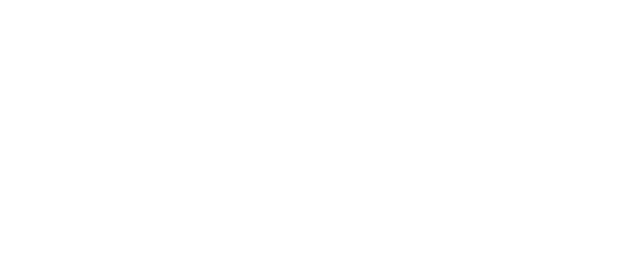
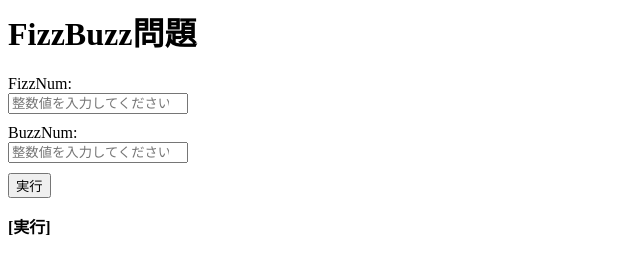
Before and after one commit to minhouse/javascript_2, a plain HTML site: page index.html in a window 1280 px wide. Shown: the whole page, without its empty margins (0-640 px from the left). Drawn offline with Linux system fonts and the light colour scheme.

Commit message:
first review

```diff
--- a/fizzbuzz2.js
+++ b/fizzbuzz2.js
@@ -1 +1,46 @@
-//JavaScript課題２
+// JavaScript課題２
+// DOMはHTMLなどのドキュメントにJavaScriptからアクセスするための仕組み
+// DOMによりオブジェクト化することでJavaScript側からはTMLを操作できる
+
+// 結果をHTMLの要素に追加
+function appendResult(text) {
+  // HTML要素をJavaScript側で取得するにはgetElementByIdを使う
+  const resultContainer = document.getElementById("result");
+  // HTML要素をJavaScriptから生成するにはcreateElementを使いdiv要素を生成してresultItemに代入
+  const resultItem = document.createElement("div");
+  resultItem.textContent = text;
+  // JavaScript側で生成したHTML要素をDOMに追加して画面に出力できるにはappendChildを使う
+  // レンダリング Webの画面にHTML要素を出力（表示）
+  resultContainer.appendChild(resultItem);
+}
+
+// HTMLフォームからの入力を取得してFizzBuzzを実行
+function handleSubmit(event) {
+  event.preventDefault();
+
+  const fizzNum = parseInt(document.getElementById("fizz").value);
+  const buzzNum = parseInt(document.getElementById("buzz").value);
+
+  fizzBuzz(fizzNum, buzzNum);
+}
+
+// FizzBuzzの計算と結果表示を行う関数
+function fizzBuzz(fizzNum, buzzNum) {
+  const resultContainer = document.getElementById("result");
+  resultContainer.innerHTML = ""; // 結果コンテナの中身をクリア
+
+  for (let number = 1; number <= 99; number++) {
+    if (number % fizzNum === 0 && number % buzzNum !== 0) {
+      appendResult("Fizz " + number);
+    } else if (number % buzzNum === 0 && number % fizzNum !== 0) {
+      appendResult("Buzz " + number);
+    } else if (number % fizzNum === 0 && number % buzzNum === 0) {
+      appendResult("FizzBuzz " + number);
+    }
+  }
+}
+
+// フォームのサブミットイベントをハンドリング
+const form = document.querySelector("form");
+// イベント処理のためにaddEventListenerを使う
+form.addEventListener("submit", handleSubmit);
--- a/index.html
+++ b/index.html
@@ -1,8 +1,38 @@
 <html>
   <head>
     <meta charset="UTF-8" />
-    <title>JavaScript1</title>
     <script src="./fizzbuzz2.js"></script>
+    <link rel="stylesheet" href="style.css" />
   </head>
-  <body></body>
+  <body>
+    <h1>FizzBuzz問題</h1>
+    <form onsubmit="handleSubmit(event)">
+      <div>
+        <label for="fizz">FizzNum:</label><br />
+        <input
+          type="number"
+          id="fizz"
+          name="fizz"
+          placeholder="整数値を入力してください"
+          class="input-field"
+        />
+      </div>
+      <div>
+        <label for="buzz">BuzzNum:</label><br />
+        <input
+          type="number"
+          id="buzz"
+          name="buzz"
+          placeholder="整数値を入力してください"
+          class="input-field"
+        />
+      </div>
+      <div class="submit-container">
+        <input type="submit" value="実行" />
+      </div>
+    </form>
+    <h2>[実行]</h2>
+    <!-- DOMによる結果を表示するための領域 -->
+    <div id="result"></div>
+  </body>
 </html>
--- /dev/null
+++ b/style.css
@@ -0,0 +1,58 @@
+.centered-container {
+  display: flex;
+  flex-direction: column;
+  justify-content: center;
+  align-items: flex-start; /* 左揃え */
+  height: 70vh;
+  text-align: left;
+  margin-left: 300px; /* 中央に要素を配置する*/
+  font-family: "Meiryo";
+}
+
+h1 {
+  text-align: left;
+  margin-left: 0; /* マージンを0に設定 */
+  margin-right: auto; /* 右側のマージンを自動に設定 */
+  font-family: "Meiryo";
+}
+
+h2 {
+  text-align: left;
+  margin-left: 0; /* マージンを0に設定 */
+  margin-right: auto; /* 右側のマージンを自動に設定 */
+  font-size: 100%;
+  font-family: "Meiryo";
+}
+
+form div {
+  margin-bottom: 10px;
+  margin-left: 0px;
+}
+
+form label {
+  display: inline-block; /* インラインブロック要素として表示 */
+  margin-right: 0px; /* 右側のマージンを追加 */
+}
+
+form input[type="text"],
+form input[type="number"],
+form textarea,
+form select {
+  width: 180px;
+}
+
+form textarea {
+  width: 300px;
+  height: 150px;
+}
+
+form select {
+  width: 80px;
+}
+
+form .submit-container {
+  display: flex;
+  justify-content: left;
+  align-items: center;
+  margin-top: 10px;
+}
```
